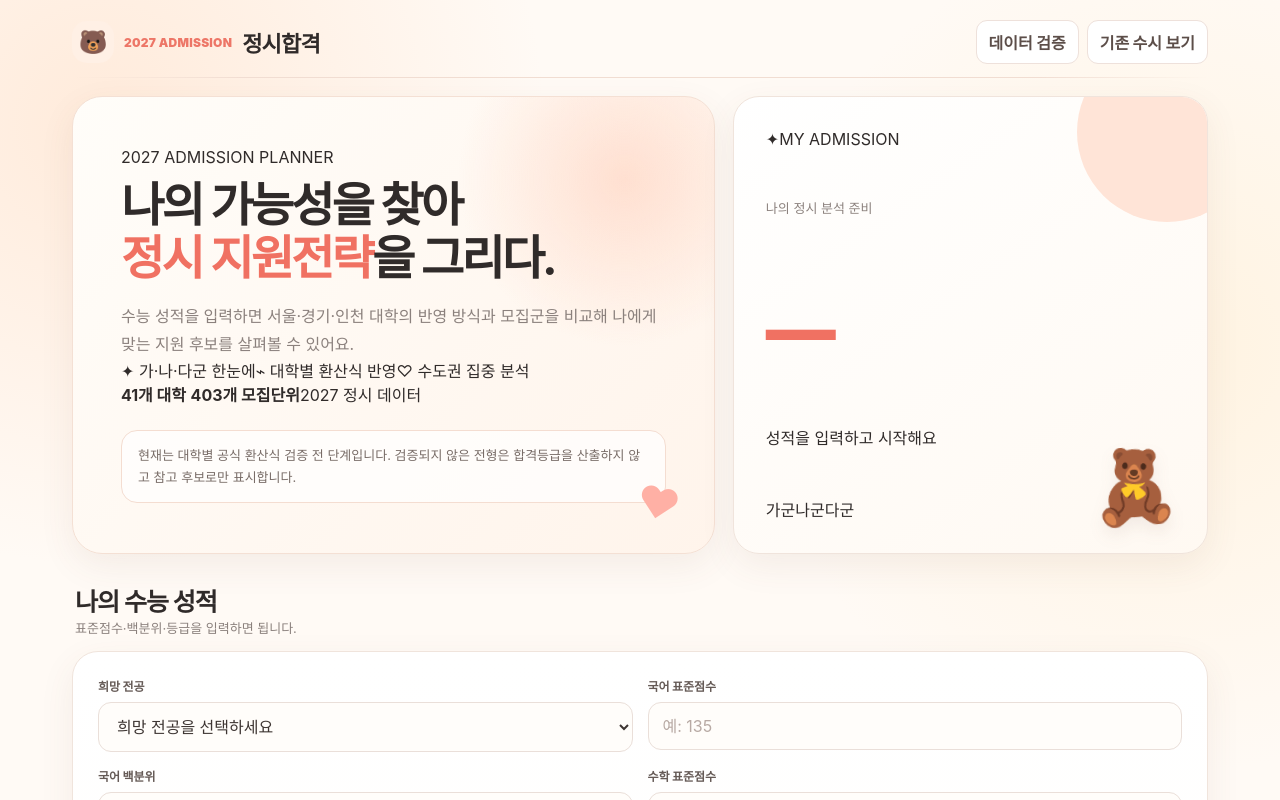
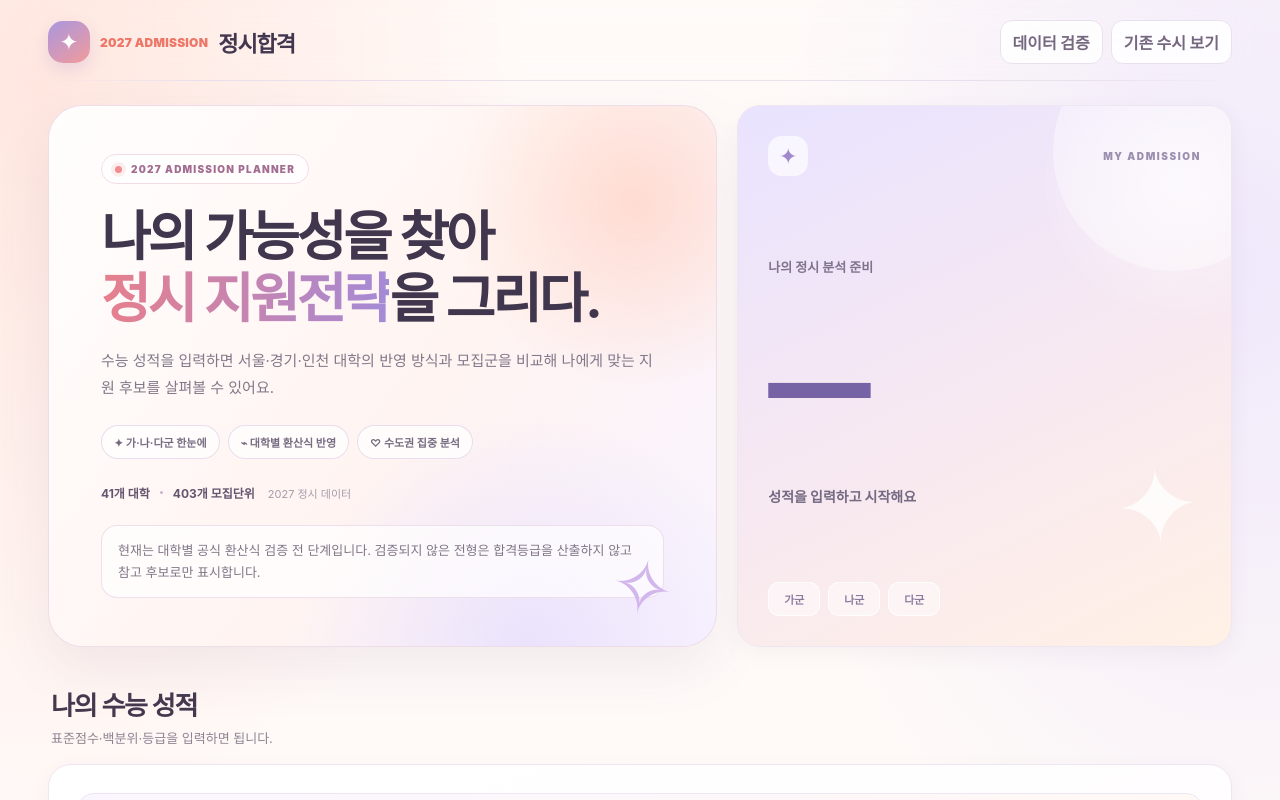
Before and after one commit to sooyachoco/2027-susi, a Next.js app: page / in a window 1280 px wide. Shown: the top 800 px of the page. Built offline with nearby package versions, Linux system fonts and the light colour scheme.

Commit message:
design: brighten regular admission planner UI

```diff
--- a/app/globals.css
+++ b/app/globals.css
@@ -241,3 +241,254 @@ main { padding: 18px 22px 70px; }
   .topbar .secondary { font-size: 12px; padding: 8px 10px; }
   .form { padding: 20px; }
 }
+
+
+/* 2027 regular planner visual refresh */
+:root {
+  --bg: #fff9f6;
+  --card: #ffffff;
+  --text: #342d3d;
+  --muted: #8c8492;
+  --line: #f0e8f1;
+  --navy: #463b55;
+  --blue: #f27f83;
+  --peach: #fff0ec;
+  --cream: #fff8e9;
+  --mint: #e9f8f2;
+  --lavender: #f2edff;
+  --sky: #edf6ff;
+  --shadow: 0 18px 48px rgba(94, 72, 105, .09);
+  --shadow-soft: 0 7px 22px rgba(94, 72, 105, .06);
+}
+body {
+  background:
+    radial-gradient(ellipse at 3% 4%, rgba(255, 204, 190, .42), transparent 28%),
+    radial-gradient(ellipse at 97% 13%, rgba(219, 208, 255, .42), transparent 27%),
+    radial-gradient(ellipse at 60% 75%, rgba(255, 235, 193, .22), transparent 30%),
+    #fffaf8;
+}
+.app { max-width: 1240px; }
+.topbar {
+  padding: 20px 28px 17px;
+  backdrop-filter: blur(16px);
+}
+.topbar:after {
+  left: 28px; right: 28px;
+  background: linear-gradient(90deg, transparent, #eadfec 12%, #eadfec 88%, transparent);
+}
+.topbar > div:first-child:before {
+  content: "✦";
+  color: #fff;
+  background: linear-gradient(145deg, #a996df, #f29b9b);
+  box-shadow: 0 7px 16px rgba(170, 143, 206, .24);
+}
+.topbar strong { color: #43374f; letter-spacing: -1px; }
+main { padding: 24px 28px 78px; }
+.hero { gap: 20px; align-items: stretch; }
+.heroCopy {
+  min-height: 390px;
+  padding: 48px 52px;
+  border: 1px solid rgba(238, 220, 233, .95);
+  border-radius: 34px;
+  background:
+    radial-gradient(circle at 88% 18%, rgba(255, 205, 190, .62), transparent 25%),
+    radial-gradient(circle at 72% 100%, rgba(221, 212, 255, .55), transparent 32%),
+    linear-gradient(125deg, #fffefd 0%, #fff4f1 55%, #f8f3ff 100%);
+  box-shadow: 0 22px 55px rgba(111, 81, 119, .09);
+}
+.heroCopy:after {
+  content: "✧";
+  right: 42px;
+  bottom: 22px;
+  color: #d2b6ec;
+  font-size: 76px;
+  line-height: 1;
+  transform: rotate(12deg);
+}
+.heroBadge {
+  display: inline-flex;
+  align-items: center;
+  gap: 9px;
+  padding: 8px 13px;
+  border: 1px solid #f2dce6;
+  border-radius: 99px;
+  background: rgba(255,255,255,.76);
+  color: #a36c91;
+  font-size: 10px;
+  font-weight: 900;
+  letter-spacing: .12em;
+}
+.heroBadgeDot {
+  width: 7px; height: 7px; border-radius: 50%;
+  background: #f28c91;
+  box-shadow: 0 0 0 4px rgba(242,140,145,.14);
+}
+.hero h1 {
+  margin: 22px 0 16px;
+  color: #40364d;
+  font-size: clamp(38px, 4.2vw, 54px);
+  line-height: 1.16;
+  letter-spacing: -3px;
+}
+.hero h1 span {
+  color: #e77f8c;
+  background: linear-gradient(90deg, #e77f8c, #a48ad6);
+  -webkit-background-clip: text;
+  background-clip: text;
+  -webkit-text-fill-color: transparent;
+}
+.hero p { max-width: 610px; color: #817889; font-size: 15px; line-height: 1.85; }
+.heroPills { display: flex; flex-wrap: wrap; gap: 8px; margin-top: 23px; }
+.heroPills span {
+  padding: 8px 12px;
+  border: 1px solid rgba(232,218,235,.9);
+  border-radius: 99px;
+  background: rgba(255,255,255,.72);
+  color: #766b80;
+  font-size: 11px;
+  font-weight: 750;
+}
+.heroDataLine {
+  display: flex; align-items: center; gap: 10px;
+  margin-top: 25px; color: #8f8493; font-size: 11px;
+}
+.heroDataLine strong { color: #64566f; font-size: 12px; }
+.heroDataLine i { width: 3px; height: 3px; border-radius: 50%; background: #c5b7ce; }
+.heroDataLine span { margin-left: 3px; color: #a69ba9; }
+.scoreHero {
+  min-height: 390px;
+  padding: 30px;
+  border: 1px solid #e9e1f2;
+  border-radius: 34px;
+  background:
+    radial-gradient(circle at 90% 14%, rgba(255,255,255,.62), transparent 22%),
+    linear-gradient(155deg, #e9e3ff 0%, #f8e9f0 58%, #fff1e5 100%);
+  box-shadow: 0 22px 55px rgba(111, 81, 119, .10);
+}
+.scoreHero:before {
+  width: 240px; height: 240px; right: -62px; top: -75px;
+  background: rgba(255,255,255,.35);
+}
+.scoreHero:after {
+  content: "✦";
+  right: 30px; bottom: 78px;
+  color: rgba(255,255,255,.78);
+  font-size: 104px;
+  filter: none;
+}
+.scoreCardTop { display: flex; justify-content: space-between; align-items: center; position: relative; z-index: 1; }
+.scoreCardIcon {
+  display: grid; place-items: center; width: 40px; height: 40px;
+  border-radius: 14px; background: rgba(255,255,255,.68);
+  color: #a18acb; font-size: 22px;
+}
+.scoreCardLabel { color: #9b8eae; font-size: 10px; font-weight: 900; letter-spacing: .16em; }
+.scoreHero .muted { margin-top: 30px; color: #80738f; font-weight: 700; }
+.bigScore {
+  margin: 4px 0 0;
+  color: #7563a5;
+  font-size: clamp(76px, 8vw, 104px);
+  line-height: 1;
+  letter-spacing: -6px;
+}
+.scoreCardCaption { color: #746983; font-size: 14px; font-weight: 800; }
+.scoreCardFoot { display: flex; gap: 8px; margin-top: 25px; position: relative; z-index: 1; }
+.scoreCardFoot span {
+  min-width: 52px; padding: 8px 12px; text-align: center;
+  border: 1px solid rgba(255,255,255,.7); border-radius: 11px;
+  background: rgba(255,255,255,.46); color: #8a7a9e; font-size: 11px; font-weight: 900;
+}
+.section { margin-top: 38px; }
+.sectionHead { margin-bottom: 17px; }
+.section h2 { color: #44394f; font-size: 26px; letter-spacing: -1.2px; }
+.sectionHead .muted { margin-top: 6px; }
+.panel {
+  border: 1px solid #eee6f0;
+  border-radius: 23px;
+  box-shadow: var(--shadow-soft);
+}
+.form {
+  padding: 28px;
+  gap: 18px 16px;
+  background: linear-gradient(160deg, rgba(255,255,255,.98), rgba(255,251,255,.96));
+}
+.form > .field:first-child {
+  grid-column: 1 / -1;
+  padding: 17px 18px;
+  border: 1px solid #eee5f5;
+  border-radius: 17px;
+  background: linear-gradient(100deg, #faf6ff, #fff8f5);
+}
+.field { gap: 9px; }
+.field label { color: #665a70; font-size: 12px; letter-spacing: -.1px; }
+.field input, .field select {
+  min-height: 48px;
+  padding: 13px 15px;
+  border: 1px solid #eae2ed;
+  border-radius: 14px;
+  background: #fff;
+  color: #453b4d;
+  box-shadow: 0 2px 6px rgba(87,67,97,.025);
+}
+.field input:focus, .field select:focus {
+  border-color: #b8a4e0;
+  box-shadow: 0 0 0 4px rgba(178,158,220,.14);
+}
+.primary {
+  padding: 15px 23px;
+  border-radius: 15px;
+  background: linear-gradient(105deg, #e98591 0%, #b18fd6 100%);
+  box-shadow: 0 9px 20px rgba(177,143,214,.24);
+  letter-spacing: -.2px;
+}
+.primary:hover:not(:disabled) { box-shadow: 0 13px 25px rgba(177,143,214,.3); }
+.secondary {
+  border-color: #e9e0ed;
+  border-radius: 12px;
+  background: rgba(255,255,255,.86);
+  color: #756780;
+}
+.secondary:hover { background: #faf5ff; border-color: #d9c9ed; }
+.six > .panel { padding: 26px; border-radius: 23px; }
+.six > .panel:hover { box-shadow: 0 17px 40px rgba(94,72,105,.12); }
+.balance {
+  border-color: #eee5f3;
+  background: linear-gradient(120deg, #fff, #fbf7ff 65%, #fff7f2);
+}
+.alert {
+  border-color: #f1e6d9;
+  background: linear-gradient(100deg, #fff9ef, #fff8f8);
+  color: #82756f;
+}
+.notice {
+  border-color: rgba(234,218,232,.85);
+  background: rgba(255,255,255,.67);
+  color: #817687;
+}
+.footer { color: #b0a4b4; padding-bottom: 12px; }
+@media (max-width: 760px) {
+  .topbar { padding: 14px 15px 13px; }
+  .topbar:after { left: 15px; right: 15px; }
+  main { padding: 16px 14px 56px; }
+  .hero { gap: 13px; }
+  .heroCopy { min-height: auto; padding: 31px 24px 34px; border-radius: 25px; }
+  .heroCopy:after { right: 18px; bottom: 12px; font-size: 54px; }
+  .hero h1 { margin-top: 18px; font-size: 37px; letter-spacing: -2px; }
+  .hero p { font-size: 13px; line-height: 1.8; }
+  .heroPills { gap: 6px; margin-top: 18px; }
+  .heroPills span { padding: 7px 9px; font-size: 10px; }
+  .heroDataLine { flex-wrap: wrap; margin-top: 20px; }
+  .scoreHero { min-height: 250px; padding: 23px; border-radius: 25px; }
+  .scoreHero .muted { margin-top: 19px; }
+  .bigScore { font-size: 76px; }
+  .scoreHero:after { bottom: 50px; font-size: 76px; }
+  .section { margin-top: 30px; }
+  .section h2 { font-size: 22px; }
+  .form { padding: 17px; gap: 14px; }
+  .form > .field:first-child { padding: 14px; }
+  .primary { width: 100%; }
+  .section > div[style*="justify-content: flex-end"] { display: block !important; }
+}
+@media (prefers-reduced-motion: reduce) {
+  *, *::before, *::after { scroll-behavior: auto !important; transition-duration: .01ms !important; }
+}
```
